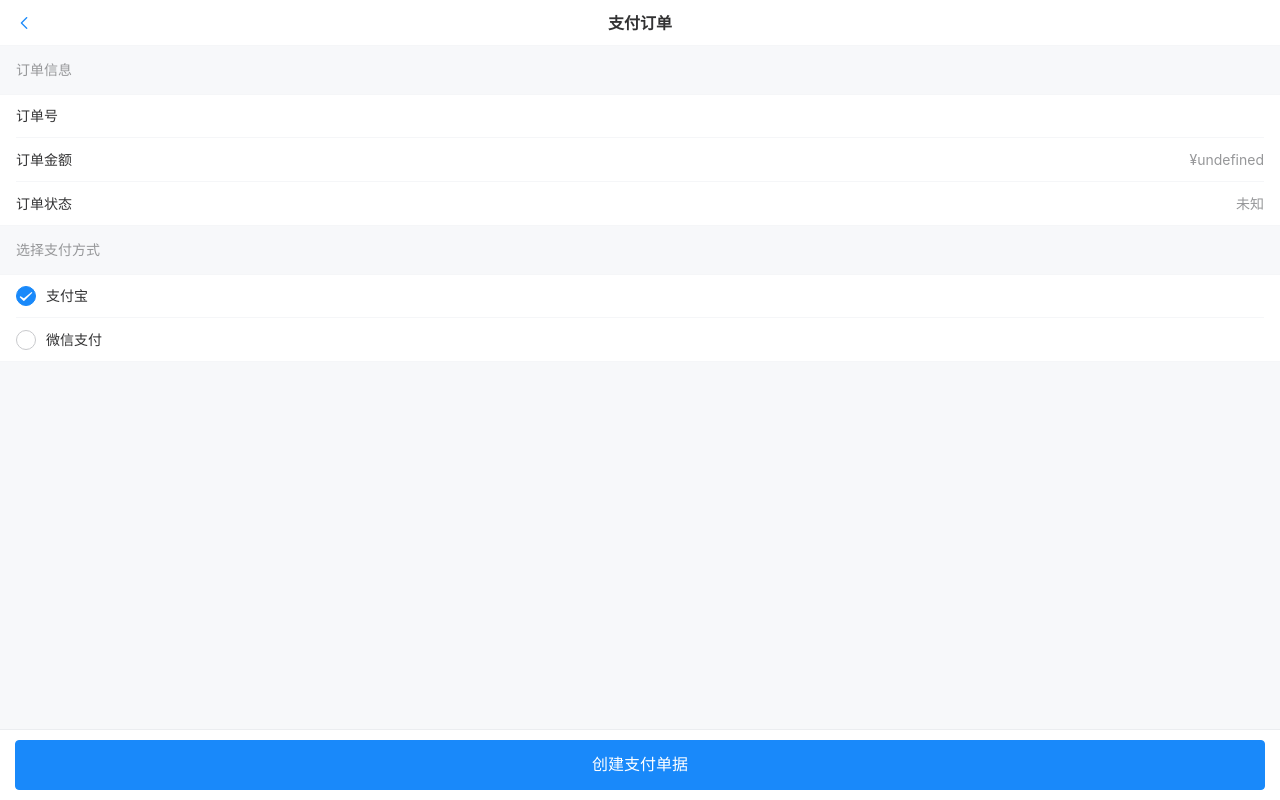
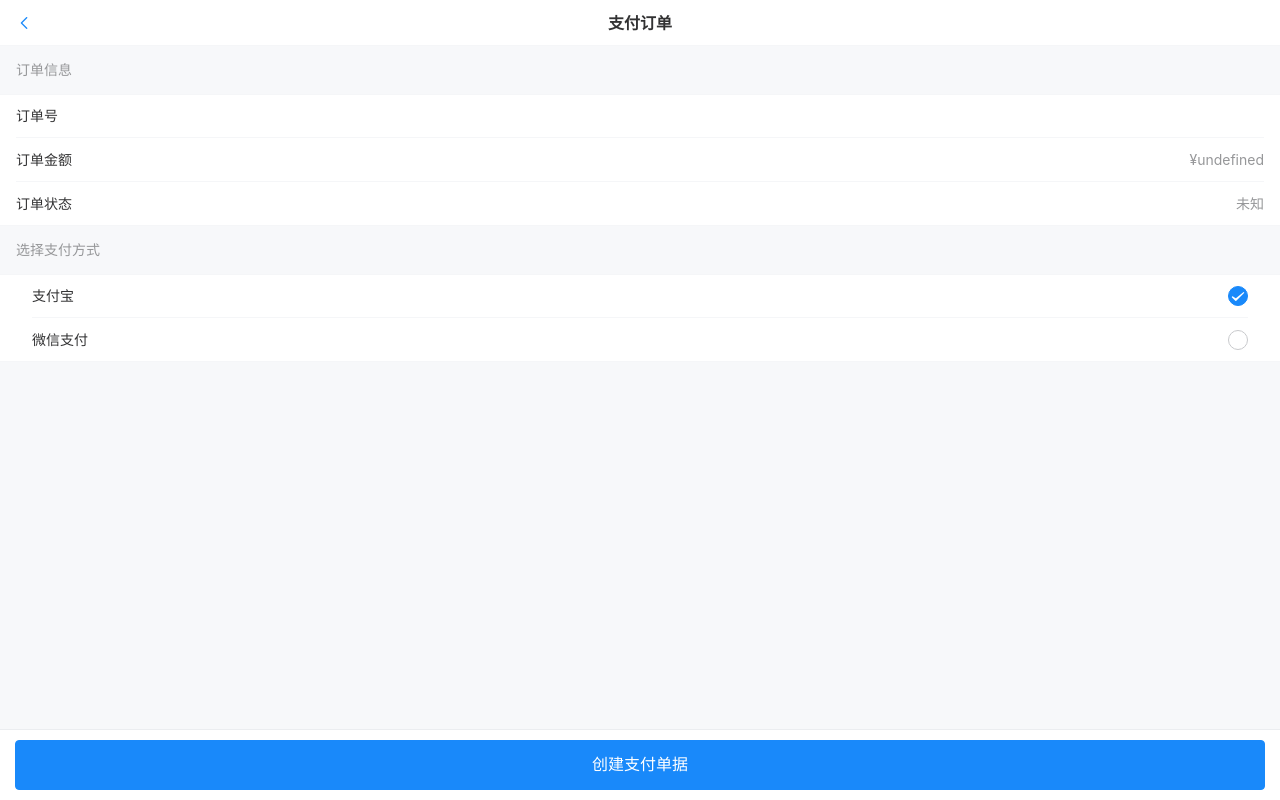
Before and after one commit to xutaogit/mao-mall, a Vue app in the folder frontend/: page /payment/1 in a window 1280 px wide. Built offline with nearby package versions, Linux system fonts and the light colour scheme; no server answers; sample sign-in values are in the browser's storage.

Commit message:
fix: 调整支付方式单选按钮布局

```diff
--- a/frontend/src/views/Payment.vue
+++ b/frontend/src/views/Payment.vue
@@ -22,22 +22,18 @@
       <!-- 支付方式选择 -->
       <van-cell-group title="选择支付方式" v-if="!payment || payment.status === 0">
         <van-radio-group v-model="selectedPayType">
-          <van-cell clickable @click="selectedPayType = 1">
-            <template #icon>
-              <van-radio :name="1" />
-            </template>
-            <template #title>
-              <span class="pay-type-label">支付宝</span>
-            </template>
-          </van-cell>
-          <van-cell clickable @click="selectedPayType = 2">
-            <template #icon>
-              <van-radio :name="2" />
-            </template>
-            <template #title>
-              <span class="pay-type-label">微信支付</span>
-            </template>
-          </van-cell>
+          <van-cell-group inset>
+            <van-cell title="支付宝" clickable @click="selectedPayType = 1">
+              <template #right-icon>
+                <van-radio :name="1" />
+              </template>
+            </van-cell>
+            <van-cell title="微信支付" clickable @click="selectedPayType = 2">
+              <template #right-icon>
+                <van-radio :name="2" />
+              </template>
+            </van-cell>
+          </van-cell-group>
         </van-radio-group>
       </van-cell-group>
 
```
